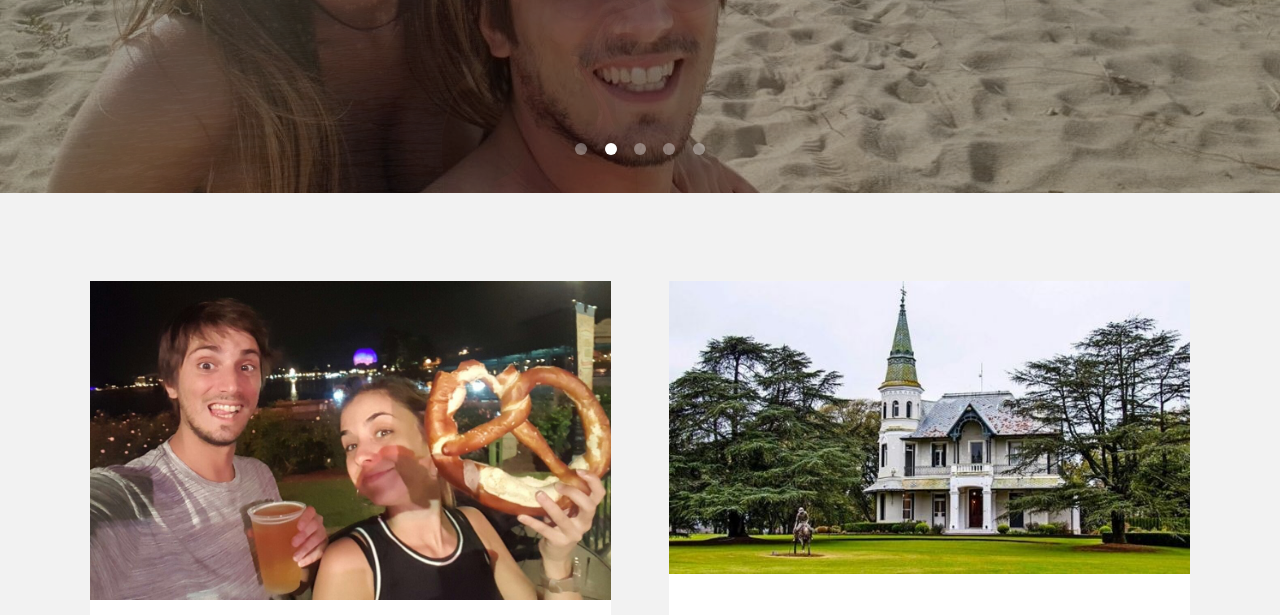
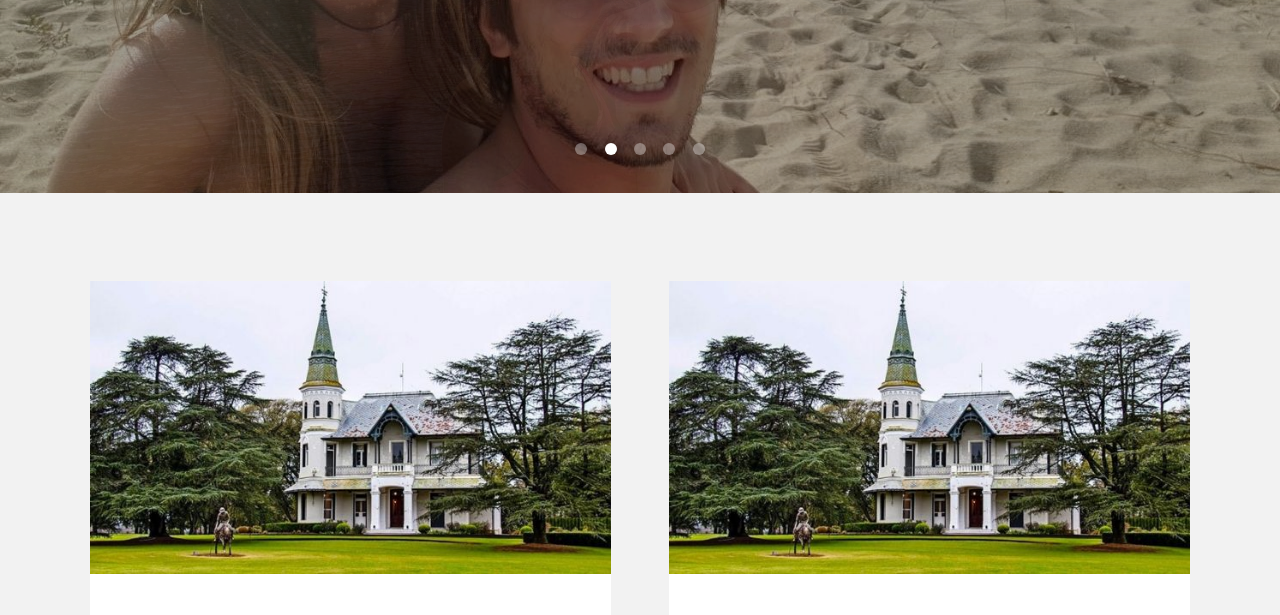
Before and after one commit to fertasin/fertasin.github.io, a plain HTML site: page index.html in a window 1280 px wide. Shown: the part 407-1022 px from the top of the page. Drawn offline with Linux system fonts and the light colour scheme.

Commit message:
comentario

```diff
--- a/index.html
+++ b/index.html
@@ -6,6 +6,7 @@
 		<meta charset="utf-8" />
 		<meta name="viewport" content="width=device-width, initial-scale=1" />
 		<link rel="stylesheet" href="assets/css/main.css" />
+
 	</head>
 	<body>
 
@@ -79,7 +80,7 @@
 						<div>
 							<div class="box">
 								<div class="image fit">
-									<img src="./images/nosotros.jpg" alt="" />
+									<img src="./images/asoc.jpg" alt="" />
 								</div>
 								<div class="content">
 									<header class="align-center">
```
